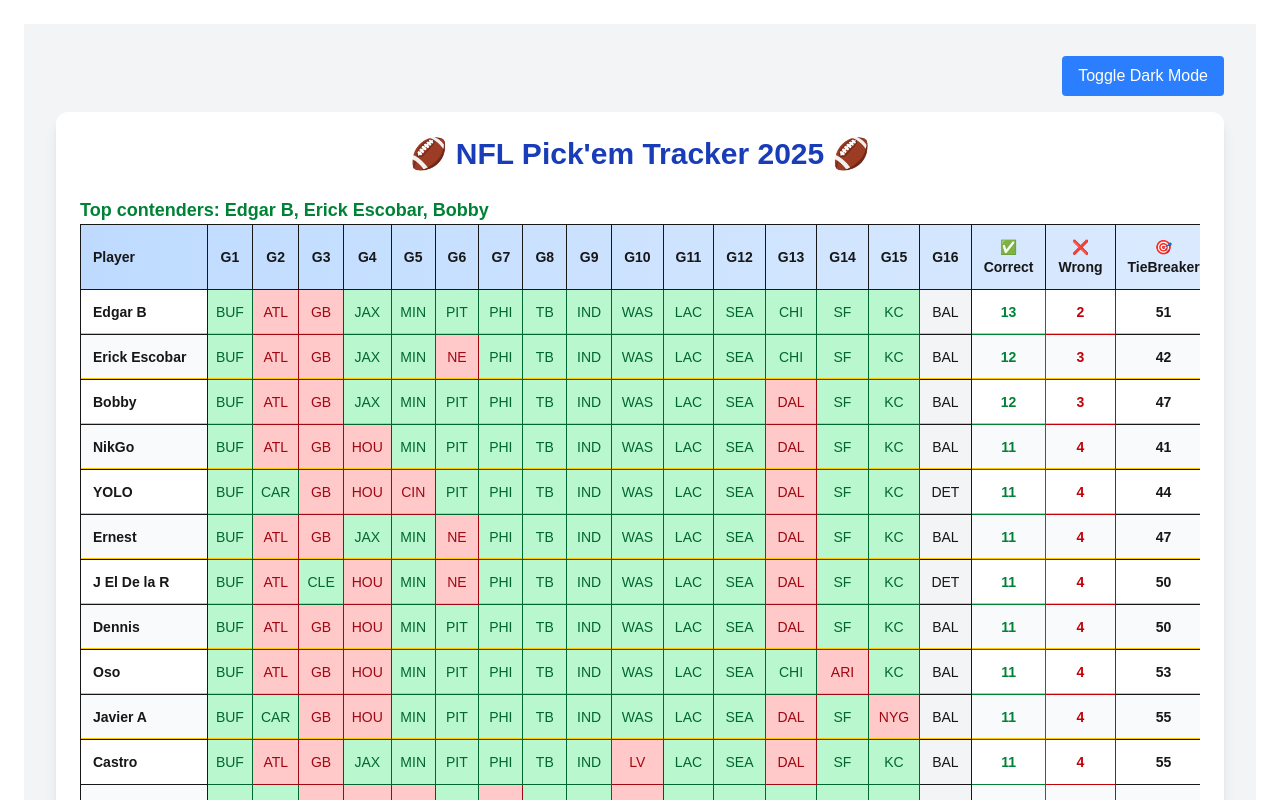
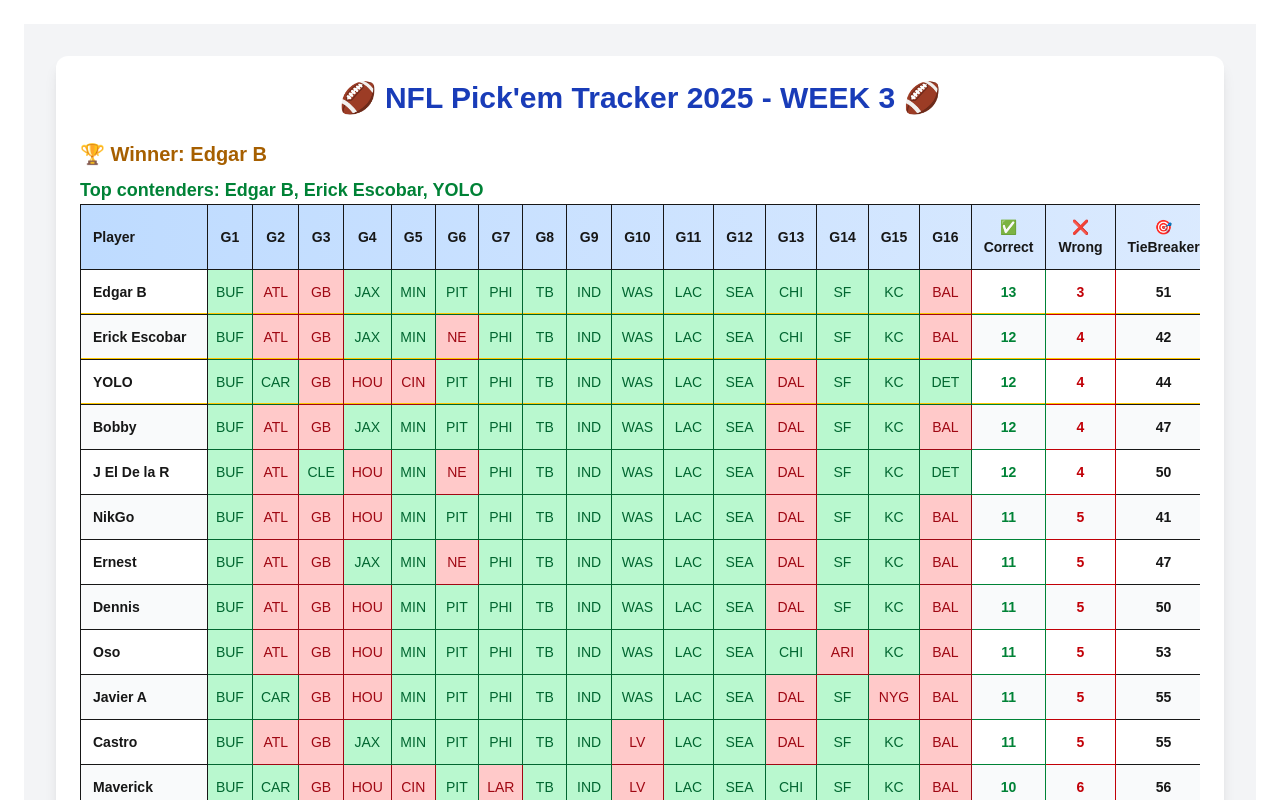
Before and after one commit to CarlosMartinezCM/pickEmTracker, a Next.js app: page / in a window 1280 px wide. Shown: the top 800 px of the page. Built offline with nearby package versions, Linux system fonts and the light colour scheme.

Commit message:
Entered winner for week4

```diff
--- a/app/components/PickEmBoard.tsx
+++ b/app/components/PickEmBoard.tsx
@@ -1,6 +1,39 @@
 "use client";
 
 import React, { useState, useMemo, useEffect } from "react";
+import jsPDF from "jspdf";
+import html2canvas from "html2canvas";
+
+
+const exportPDF = async () => {
+  const element = document.getElementById("leaderboard");
+  if (!element) return;
+
+  const canvas = await html2canvas(element);
+  const imgData = canvas.toDataURL("image/png");
+
+  const pdf = new jsPDF("l", "mm", "a4");
+  const imgProps = pdf.getImageProperties(imgData);
+  const pdfWidth = pdf.internal.pageSize.getWidth();
+  const pdfHeight = (imgProps.height * pdfWidth) / imgProps.width;
+
+  pdf.addImage(imgData, "PNG", 0, 0, pdfWidth, pdfHeight);
+
+  // Instead of saving locally, get PDF as blob
+  const pdfBlob = pdf.output("blob");
+
+  // Send to backend
+  const formData = new FormData();
+  formData.append("file", pdfBlob, "pickem_results.pdf");
+
+  await fetch("http://localhost:8081/upload", {
+    method: "POST",
+    body: formData,
+  });
+
+  alert("✅ PDF exported & uploaded to server");
+};
+
 
 interface CardProps {
   children: React.ReactNode;
@@ -23,7 +56,7 @@ type LeaderboardPlayer = Player & { correct: number; wrong: number; rank: number
 const confirmedResults: (string | null)[] = [
   "BUF", "CAR", "CLE", "JAX", "MIN", "PIT", "PHI", "TB",
   "IND", "WAS", "LAC", "SEA", "CHI", "SF", "KC",
-  null  //monday night game
+  "DET"  //monday night game
 ];
 
 // Week 3 Picks (truncated for brevity, keep your full list)
@@ -104,44 +137,58 @@ export default function PickemTracker() {
       ...calculateRecord(p.picks, results),
     }));
 
-    playersWithRecord.sort((a, b) => b.correct - a.correct || a.tiebreaker - b.tiebreaker);
+    // Sort by correct (desc), then tiebreaker (asc)
+    playersWithRecord.sort((a, b) => {
+      if (b.correct !== a.correct) return b.correct - a.correct;
+      return a.tiebreaker - b.tiebreaker;
+    });
 
+    // Assign ranks
     let rank = 1;
     let lastCorrect: number | null = null;
+    let lastTiebreaker: number | null = null;
 
-    return playersWithRecord.map((p, idx, arr) => {
-      if (lastCorrect !== null && p.correct < lastCorrect) rank = idx + 1;
+    return playersWithRecord.map((p, idx) => {
+      if (
+        lastCorrect !== null &&
+        (p.correct !== lastCorrect || p.tiebreaker !== lastTiebreaker)
+      ) {
+        rank = idx + 1;
+      }
       lastCorrect = p.correct;
+      lastTiebreaker = p.tiebreaker;
       return { ...p, rank };
     });
   }, [results]);
 
-  // Realistic scenario: players with rank ≤ 3
+
+  // Winner(s): players with rank 1
+  const winners = useMemo(() => leaderboard.filter(p => p.rank === 1), [leaderboard]);
+
+  // Top contenders: rank ≤ 3
   const realisticWinners = useMemo(() => leaderboard.filter(p => p.rank <= 3), [leaderboard]);
 
+
   return (
-    <div className="p-8 bg-gray-100 dark:bg-gray-900 min-h-screen space-y-8 transition-colors duration-300">
-      {/* Dark mode toggle */}
-      <div className="flex justify-end mb-4">
-        <button
-          onClick={toggleDarkMode}
-          className="px-4 py-2 bg-blue-500 text-white rounded hover:bg-blue-600 transition"
-        >
-          Toggle {isDarkMode ? "Light" : "Dark"} Mode
-        </button>
-      </div>
-
-      {/* Picks Tracker */}
+    <div className="p-8 bg-gray-100 dark:bg-gray-900 min-h-screen space-y-8 transition-colors duration-300">      {/* Picks Tracker */}
       <Card>
         <h1 className="text-3xl text-center font-bold mb-6 text-blue-800 dark:text-blue-300">
-          🏈 NFL Pick'em Tracker 2025 🏈
+          🏈 NFL Pick'em Tracker 2025 - WEEK 3 🏈
         </h1>
-           {/* Realistic winners */}
+        {/* Winner */}
+        {winners.length > 0 && (
+          <div className="mt-4 text-xl font-bold text-yellow-700 dark:text-yellow-300">
+            🏆 Winner: {winners.map(p => p.name).join(", ")}
+          </div>
+        )}
+
+        {/* Top contenders */}
         {realisticWinners.length > 0 && (
-          <div className="mt-4 text-lg font-semibold text-green-700 dark:text-green-300">
+          <div className="mt-2 text-lg font-semibold text-green-700 dark:text-green-300">
             Top contenders: {realisticWinners.map(p => p.name).join(", ")}
           </div>
         )}
+
         <div className="overflow-x-auto">
           <table className="min-w-full border-collapse border border-gray-300 dark:border-gray-700 text-sm">
             <thead className="bg-gradient-to-r from-blue-200 to-blue-100 dark:from-blue-900 dark:to-blue-700 sticky top-0">
@@ -172,8 +219,7 @@ export default function PickemTracker() {
                     {player.picks.map((pick, idx) => (
                       <td
                         key={idx}
-                        className={`border p-2 text-center font-medium ${
-                          results[idx]
+                        className={`border p-2 text-center font-medium ${results[idx]
                           ? results[idx] === pick
                             ? "bg-green-200 text-green-800 dark:bg-green-700 dark:text-green-100"
                             : "bg-red-200 text-red-800 dark:bg-red-700 dark:text-red-100"
--- a/package.json
+++ b/package.json
@@ -8,6 +8,8 @@
     "start": "next start"
   },
   "dependencies": {
+    "html2canvas": "^1.4.1",
+    "jspdf": "^3.0.3",
     "next": "15.5.3",
     "react": "19.1.0",
     "react-dom": "19.1.0"
```
Also changed, not shown: 1 other file (tests, documents, lock files or other folders). Lines whose indentation alone changed are shown as unchanged.
